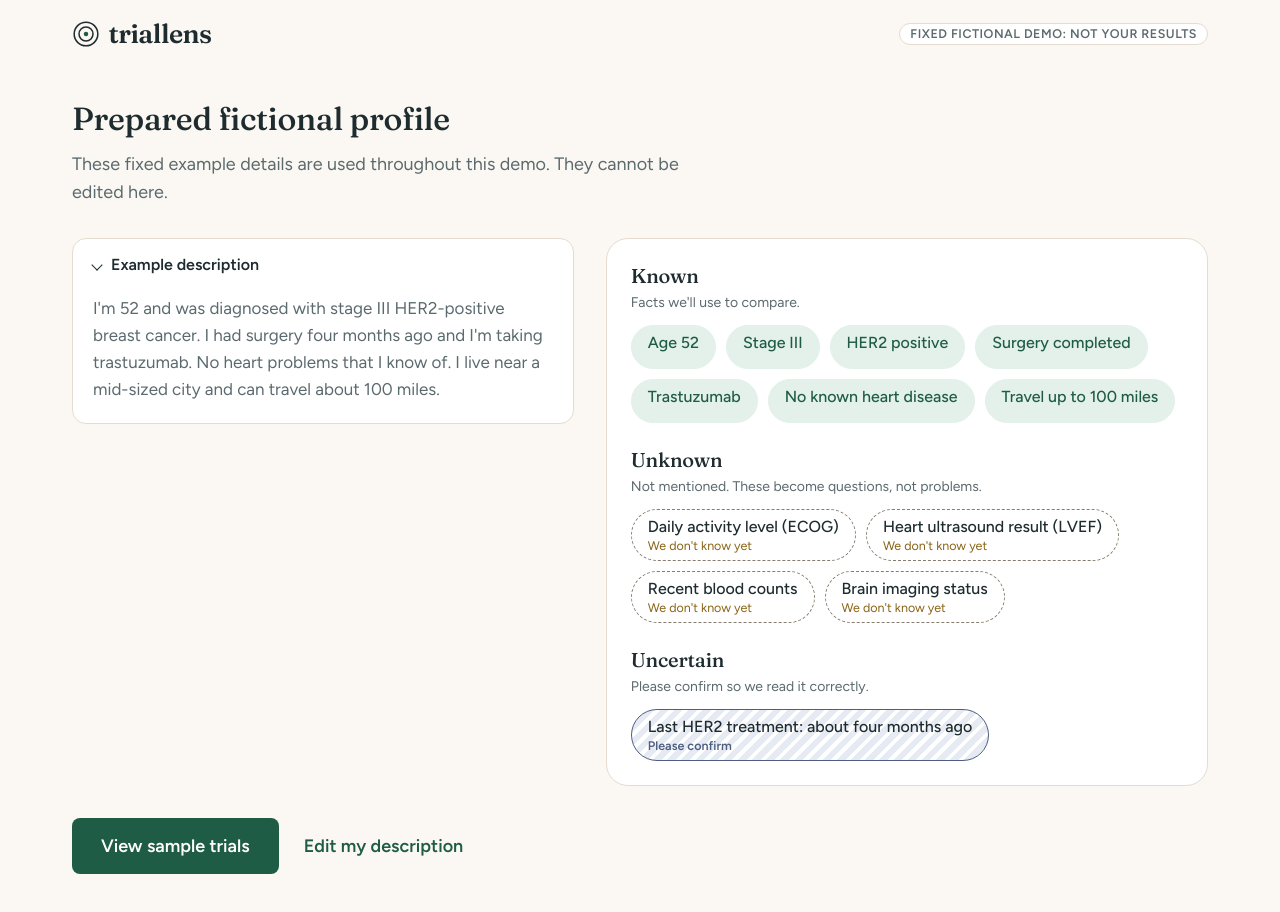
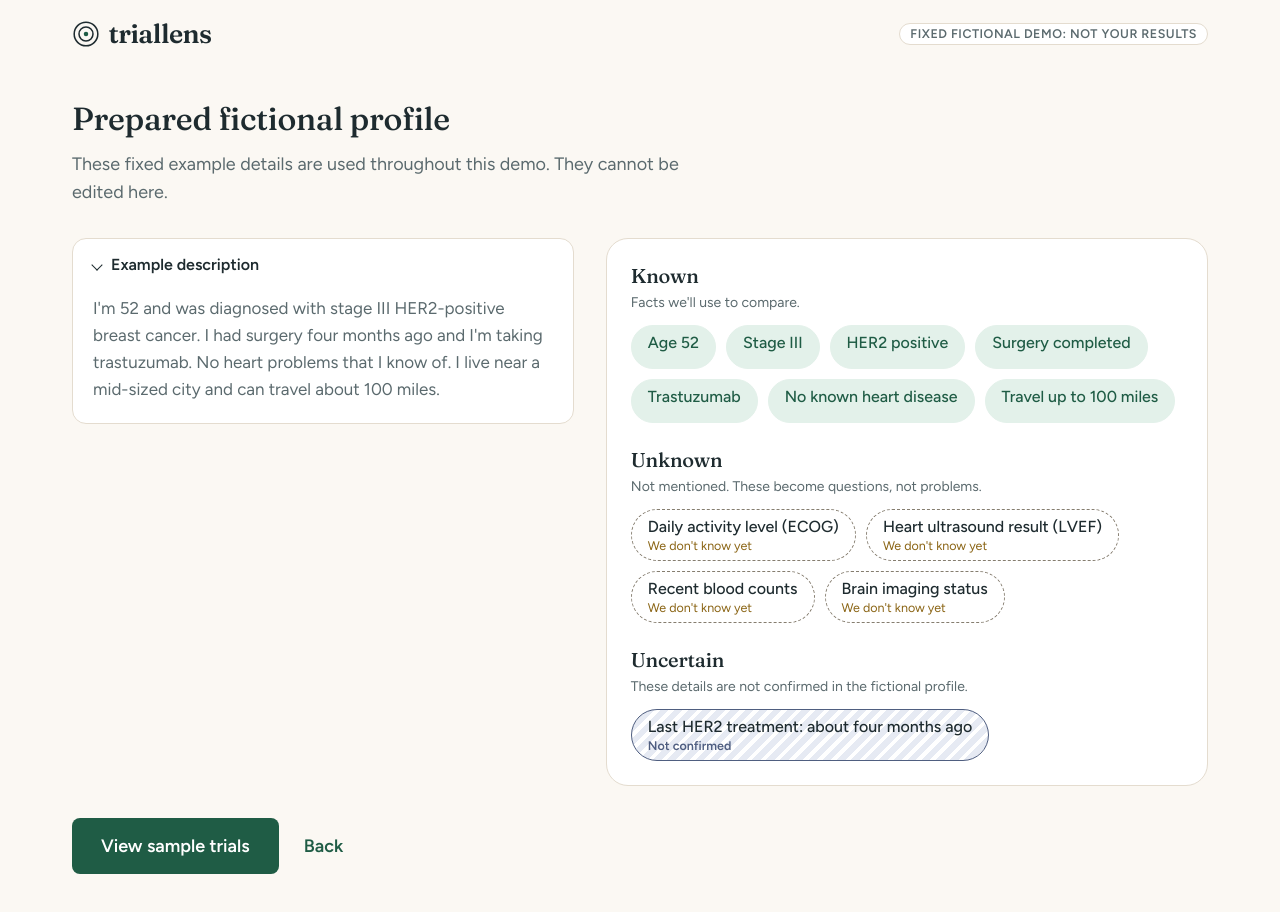
Before and after one commit to alwayskumar-global/trial-lens, a Next.js app: page / in a window 1280 px wide. Both pictures are taken after a click on the button "Review what we understood". Shown: the top 912 px of the page. Built offline with nearby package versions, Linux system fonts and the light colour scheme.

Commit message:
ui: Confirm wording without requests to correct or confirm fixed data (Back, Not confirmed)
Co-Authored-By: Claude Sonnet 5.5 <noreply@anthropic.com>
Claude-Session: https://claude.ai/code/session_013a4SenNhZu3MsFBWdRrKKb

```diff
--- a/src/components/forms/ProfileChip.tsx
+++ b/src/components/forms/ProfileChip.tsx
@@ -7,7 +7,7 @@ export interface ProfileChipProps {
 
 /** Read-only chip showing one fact of the fixed demo profile (or that it is unknown). Not interactive: no handlers, not focusable. */
 export function ProfileChip({ kind = "known", label, detail }: ProfileChipProps) {
-  const sub = detail ?? (kind === "unknown" ? "We don't know yet" : kind === "uncertain" ? "Please confirm" : null);
+  const sub = detail ?? (kind === "unknown" ? "We don't know yet" : kind === "uncertain" ? "Not confirmed" : null);
   return (
     <span className={"tl-pchip tl-pchip--" + kind} role="listitem" style={{ cursor: "default", pointerEvents: "none" }}>
       <span>{label}</span>
--- a/src/components/screens/Confirm.tsx
+++ b/src/components/screens/Confirm.tsx
@@ -39,7 +39,7 @@ export function Confirm({ onBack, onNext }: { onBack: () => void; onNext: () =>
             <div className="panel stack g24" style={{ borderRadius: "var(--radius-panel)" }}>
               {G({ k: "known", title: "Known", kind: "known", note: "Facts we'll use to compare." })}
               {G({ k: "unknown", title: "Unknown", kind: "unknown", note: "Not mentioned. These become questions, not problems." })}
-              {G({ k: "uncertain", title: "Uncertain", kind: "uncertain", note: "Please confirm so we read it correctly." })}
+              {G({ k: "uncertain", title: "Uncertain", kind: "uncertain", note: "These details are not confirmed in the fictional profile." })}
             </div>
           </div>
           <div style={{ display: "flex", gap: 12, flexWrap: "wrap" }}>
@@ -47,7 +47,7 @@ export function Confirm({ onBack, onNext }: { onBack: () => void; onNext: () =>
               View sample trials
             </Button>
             <Button size="lg" variant="quiet" onClick={onBack}>
-              Edit my description
+              Back
             </Button>
           </div>
         </main>
```
